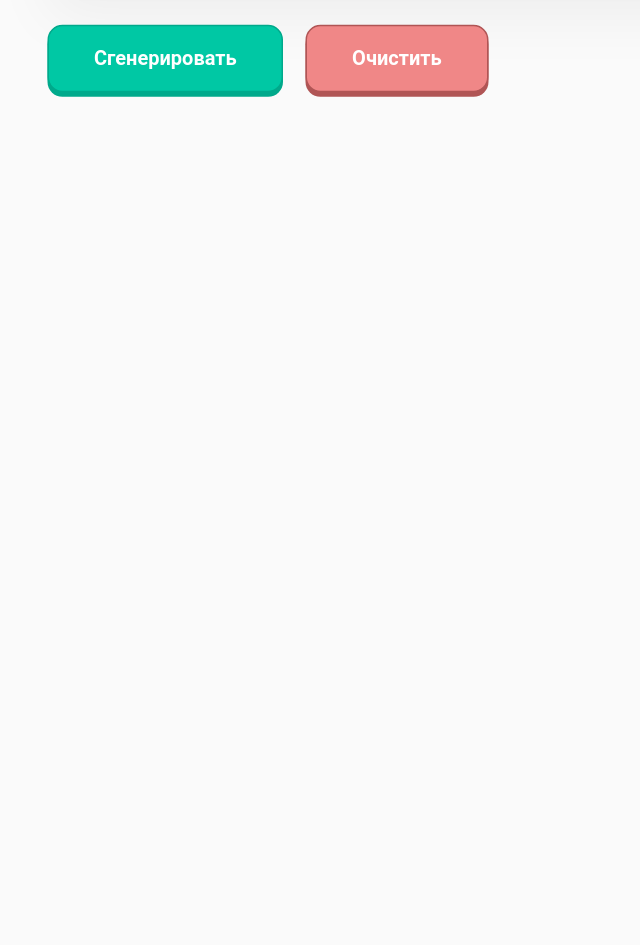
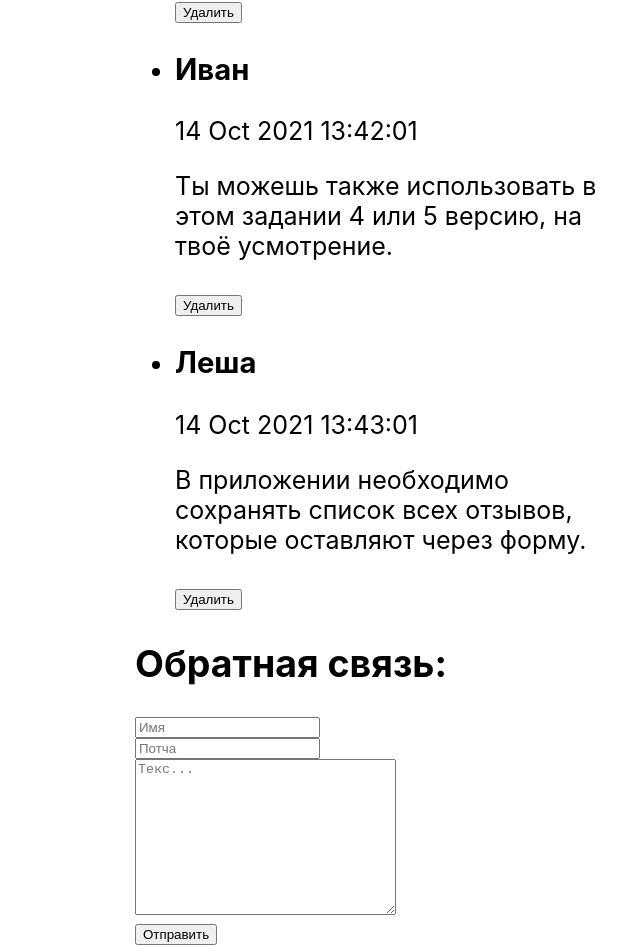
Before and after one commit to KirBoy/archakov-react, a React (Create React App) app: page / in a window 1280 px wide. Shown: the part 379-1324 px from the top of the page, without its empty margins (255-895 px from the left). Before the commit the page ends 800 px from the top, so only its background shows below. Built offline with nearby package versions, Linux system fonts and the light colour scheme.

Commit message:
Сделал 5 ДЗ

```diff
--- a/package.json
+++ b/package.json
@@ -3,6 +3,9 @@
   "version": "0.1.0",
   "private": true,
   "dependencies": {
+    "@emotion/react": "^11.7.0",
+    "@emotion/styled": "^11.6.0",
+    "@mui/material": "^5.2.3",
     "@testing-library/jest-dom": "^5.16.1",
     "@testing-library/react": "^11.2.7",
     "@testing-library/user-event": "^12.8.3",
--- a/src/index.js
+++ b/src/index.js
@@ -1,7 +1,7 @@
 import React from 'react';
 import ReactDOM from 'react-dom';
 import './index.css';
-import App from "./tutor-4/App";
+import App from "./tutor-5/App";
 
 ReactDOM.render(
     <React.StrictMode>
--- /dev/null
+++ b/src/tutor-5/App.js
@@ -0,0 +1,137 @@
+import React from 'react';
+import './tutor-5.css'
+
+function App() {
+    let [feedback, setFeedback] = React.useState([
+        {
+            fullName: "Антон",
+            email: "anton@mail.ru",
+            createdAt: "Thu Oct 14 2021 13:41:01",
+            text: "На момент записи предыдущего урока, Material UI не обновлялся до 5-ой версии и в этом уроке я юзаю 4 версию."
+        },
+        {
+            fullName: "Иван",
+            email: "ivan@mail.ru",
+            createdAt: "Thu Oct 14 2021 13:42:01",
+            text: "Ты можешь также использовать в этом задании 4 или 5 версию, на твоё усмотрение."
+        },
+        {
+            fullName: "Леша",
+            email: "lesha@mail.ru",
+            createdAt: "Thu Oct 14 2021 13:43:01",
+            text: "В приложении необходимо сохранять список всех отзывов, которые оставляют через форму."
+        }
+    ])
+
+    React.useEffect(() => {
+        if (JSON.parse(localStorage.getItem("comments"))) {
+            let feedbackStorage = JSON.parse(localStorage.getItem("comments"))
+            setFeedback(
+                [
+                    ...feedbackStorage
+                ]
+            )
+        } else {
+            localStorage.setItem('comments', JSON.stringify([]))
+        }
+
+    }, [])
+
+    const [inputValue, setInputValue] = React.useState({
+        fullName: '',
+        email: '',
+        text: '',
+    })
+
+    const onInputChange = (e) => {
+        if (e.target.name === 'name') {
+            setInputValue({
+                ...inputValue,
+                fullName: e.target.value,
+            })
+        } else if (e.target.name === 'email') {
+            setInputValue({
+                ...inputValue,
+                email: e.target.value,
+            })
+        } else {
+            setInputValue({
+                ...inputValue,
+                text: e.target.value
+            })
+        }
+    }
+
+    const feedbackSubmit = (e) => {
+        e.preventDefault()
+        for (let item in inputValue) {
+            if (inputValue[item].trim() === '') {
+                alert('Заполни все поля')
+                return
+            }
+        }
+
+        setFeedback(
+            [
+                ...feedback, {...inputValue, createdAt: new Date().toString()}
+            ]
+        )
+
+        setInputValue({
+            fullName: '',
+            email: '',
+            text: '',
+        })
+    }
+
+    React.useEffect(() => {
+        localStorage.setItem('comments', JSON.stringify(feedback))
+    }, [feedback])
+
+    const deleteFeedback = (e) => {
+        feedback = feedback.filter(el => el["email"] !== e.target.name)
+        setFeedback([...feedback])
+    }
+
+    return (
+        <div className='container'>
+            <div className="feedback">
+                <div className="feedback__top">
+                    <h2 className="feedback__title">Отзывы</h2>
+                    <ul className="feedback__list">
+                        {feedback.map(el => <Feedback name={el.fullName} feedback={el.text} key={el.email}
+                                                      createdAt={el.createdAt.split(' ')} email={el.email}
+                                                      deleteFeedback={deleteFeedback}/>)}
+                    </ul>
+                </div>
+                <form className="feedback__bottom" onSubmit={feedbackSubmit}>
+                    <h2 className="feedback__title">Обратная связь:</h2>
+                    <input name='name' type="text" className="feedback__input" value={inputValue.fullName}
+                           placeholder='Имя' onChange={onInputChange}/>
+                    <input name='email' type="text" className="feedback__input" value={inputValue.email}
+                           placeholder='Потча' onChange={onInputChange}/>
+                    <textarea name='feedback' id="" cols="30" rows="10" className="feedback__text"
+                              placeholder='Текс...' value={inputValue.text} onChange={onInputChange}>
+                    </textarea>
+                    <button className="feedback__btn" type='submit'>Отправить</button>
+                </form>
+            </div>
+        </div>
+    )
+        ;
+}
+
+function Feedback({name, feedback, createdAt, email, deleteFeedback}) {
+    let time = createdAt[2] + ' ' + createdAt[1] + ' ' + createdAt[3] + ' ' + createdAt[4]
+    return (
+        <li className="feedback__item">
+            <h3 className="feedback__name">{name}</h3>
+            <span className="feedback__time">{time}</span>
+            <p className="feedback__feedback">{feedback}</p>
+            <button className="feedback__btn" name={email} onClick={deleteFeedback}>Удалить</button>
+        </li>
+    )
+
+}
+
+export default App;
--- /dev/null
+++ b/src/tutor-5/tutor-5.css
@@ -0,0 +1,19 @@
+.container {
+  font-size: 25px;
+  box-sizing: border-box;
+  display: flex;
+  align-items: center;
+  justify-content: center;
+}
+
+.feedback {
+  max-width: 500px;
+}
+
+input {
+  display: block;
+}
+
+textarea {
+  display: block;
+}
```
Also changed, not shown: src/tutor-5/components/EmptyBlock.jsx (added, +16 -0 lines), src/tutor-5/components/Phrase.jsx (added, +14 -0 lines), 1 other file (tests, documents, lock files or other folders).
